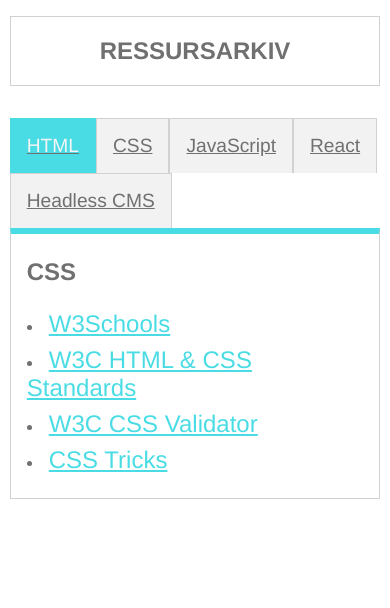
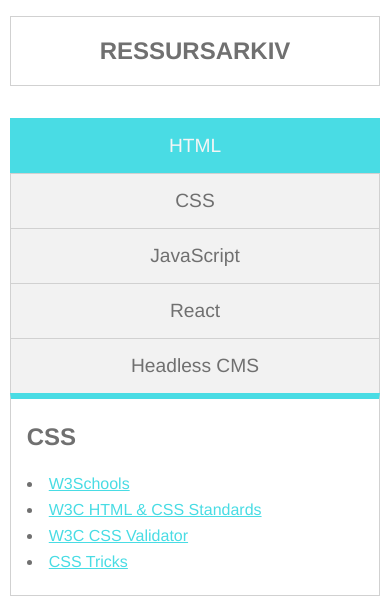
Before and after one commit to synnehe/uin23ak3_resourceapp_heiberg, a React (Create React App) app: page /css in a window 390 px wide. Shown: the top 608 px of the page. Built offline with nearby package versions, Linux system fonts and the light colour scheme.

Commit message:
Made menu responsive

```diff
--- a/src/css/main.css
+++ b/src/css/main.css
@@ -87,7 +87,7 @@
   border-color: hsl(183, 74%, 59%);
 }
 
-@media only screen and (max-width: 1250px) {
+@media (max-width: 1250px) {
   nav {
     width: 95%;
   }
@@ -95,15 +95,18 @@
     width: 95%;
   }
 }
-@media only screen and (max-width: 860px) {
-  nav button {
-    margin-right: 0.3rem;
-    height: 80px;
+@media (max-width: 860px) {
+  nav {
     display: flex;
+    flex-direction: column;
+  }
+  nav * {
+    width: 100%;
     align-items: center;
+    text-decoration: none;
   }
 }
-@media only screen and (max-width: 670px) {
+@media (max-width: 670px) {
   header {
     width: 95%;
     justify-content: center;
@@ -122,7 +125,7 @@
     font-size: 1.2rem;
   }
 }
-@media only screen and (max-width: 500px) {
+@media (max-width: 500px) {
   header {
     width: 95%;
     margin: 1rem 0 1rem 0;
@@ -132,6 +135,9 @@
     padding: 0;
     font-size: 1.5rem;
   }
+  #resource-list li a {
+    font-size: 1rem;
+  }
 }
 
 /*# sourceMappingURL=main.css.map */
--- a/src/sass/main.scss
+++ b/src/sass/main.scss
@@ -96,7 +96,7 @@
   border-color: $turquoise;
 }
 
-@media only screen and (max-width:1250px) {
+@media (max-width:1250px) {
   nav {
     width: 95%;
   }
@@ -106,18 +106,21 @@
   }
 }
 
-@media only screen and (max-width:860px) {
+@media (max-width:860px) {
   nav {
-    button {
-      margin-right: 0.3rem;
-      height: 80px;
-      display: flex;
+    display: flex;
+    flex-direction: column;
+
+    * {
+      width: 100%;
       align-items: center;
+      text-decoration: none;
+
     }
   }
 }
 
-@media only screen and (max-width:670px) {
+@media (max-width:670px) {
   header {
     width: 95%;
     justify-content: center;
@@ -140,7 +143,7 @@
   }
 }
 
-@media only screen and (max-width:500px) {
+@media (max-width:500px) {
   header {
     width: 95%;
     margin: 1rem 0 1rem 0;
@@ -151,4 +154,13 @@
       font-size: 1.5rem;
     }
   }
+
+  #resource-list {
+
+    li {
+      a {
+        font-size: 1rem;
+      }
+    }
+  }
 }
```
Also changed, not shown: 1 other file (tests, documents, lock files or other folders).
